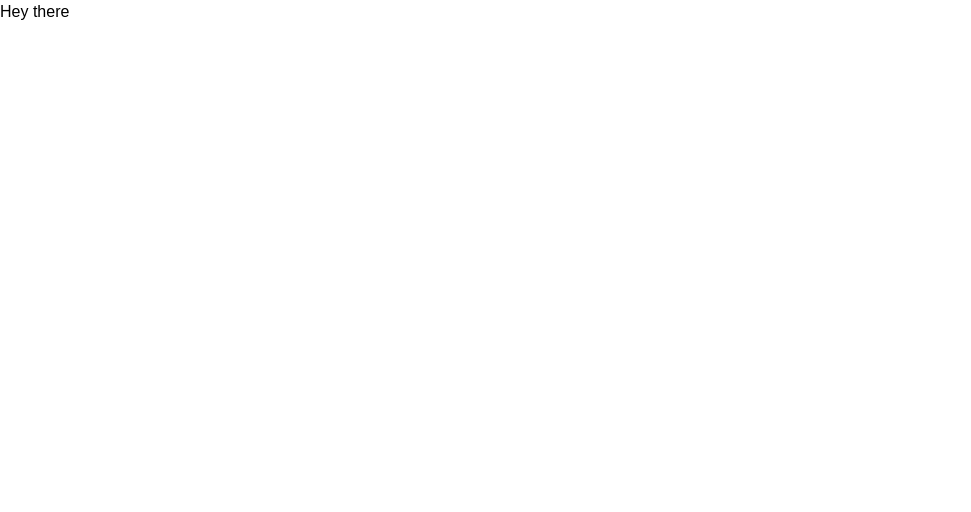
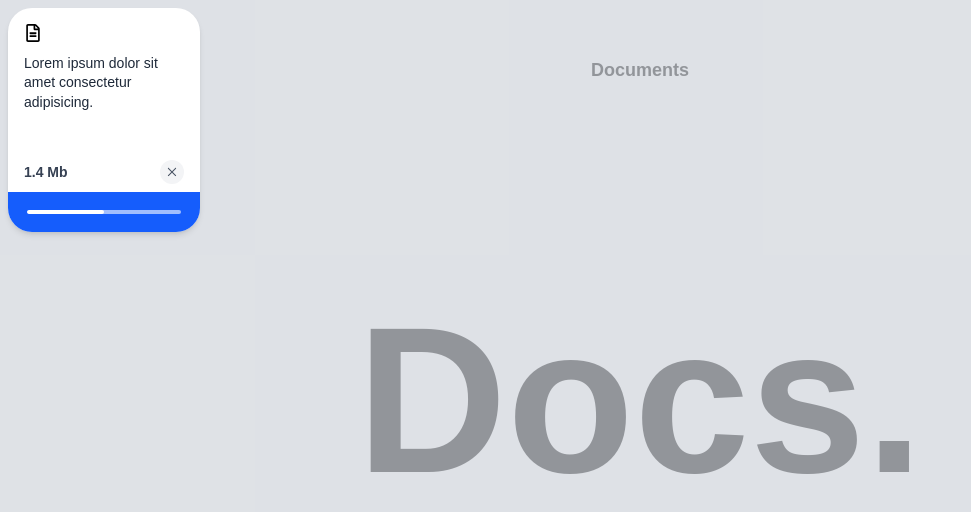
Before and after one commit to HexaSumit/Mini-Docs-App, a React (Vite) app: page / in a window 1280 px wide. Shown: the top 512 px of the page, without its empty margins (0-971 px from the left). Built offline with nearby package versions, Linux system fonts and the light colour scheme.

Commit message:
feat: integrate Card and Foreground components in App.tsx

```diff
--- a/src/App.tsx
+++ b/src/App.tsx
@@ -1,10 +1,16 @@
 import './App.css'
+import Background from './components/Background'
+import Foreground from './components/Foreground'
 
 function App() {
 
   return (
     <>
-      <div>Hey there </div>
+      <div className='relative  w-full h-screen'>
+        <Background />
+        <Foreground />
+
+      </div>
     </>
   )
 }
```
